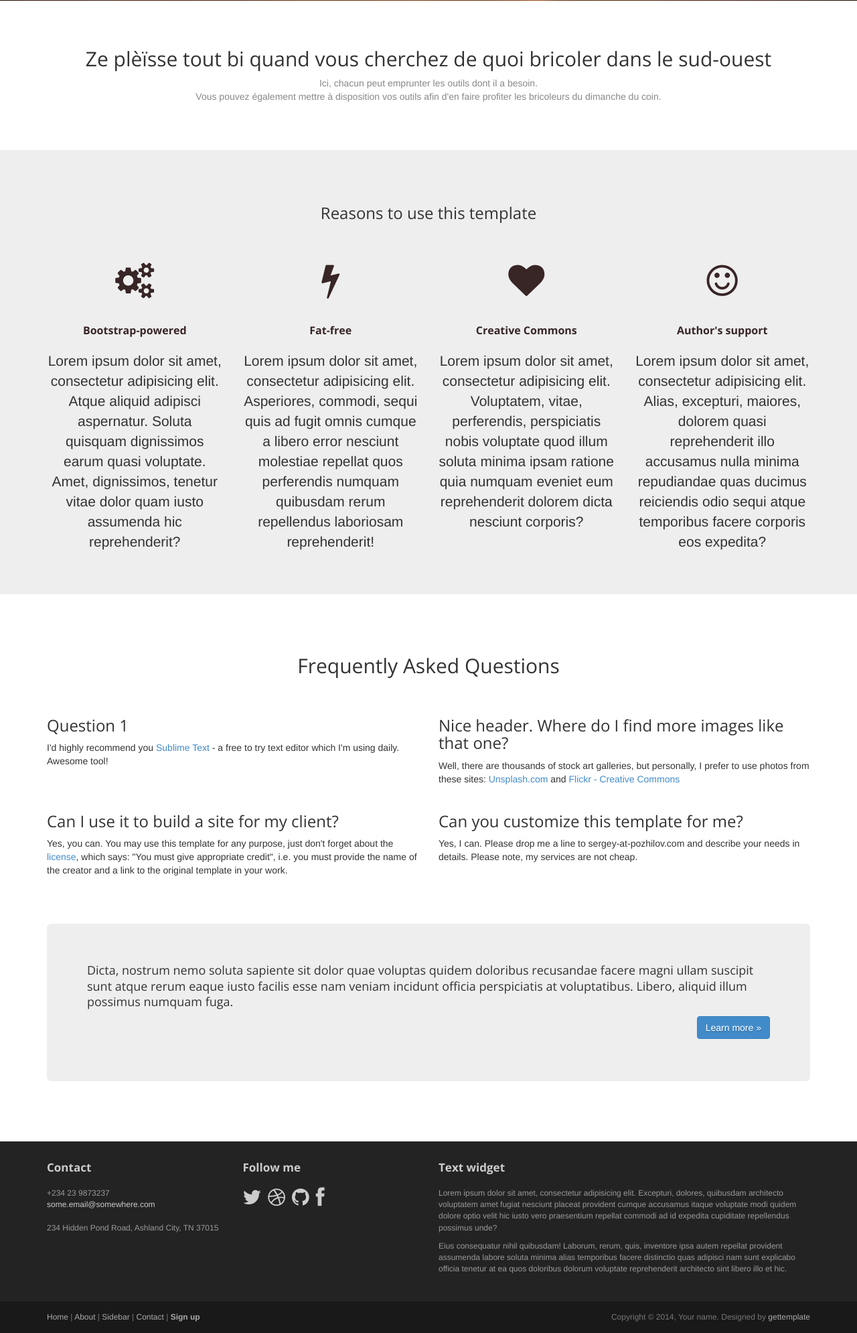
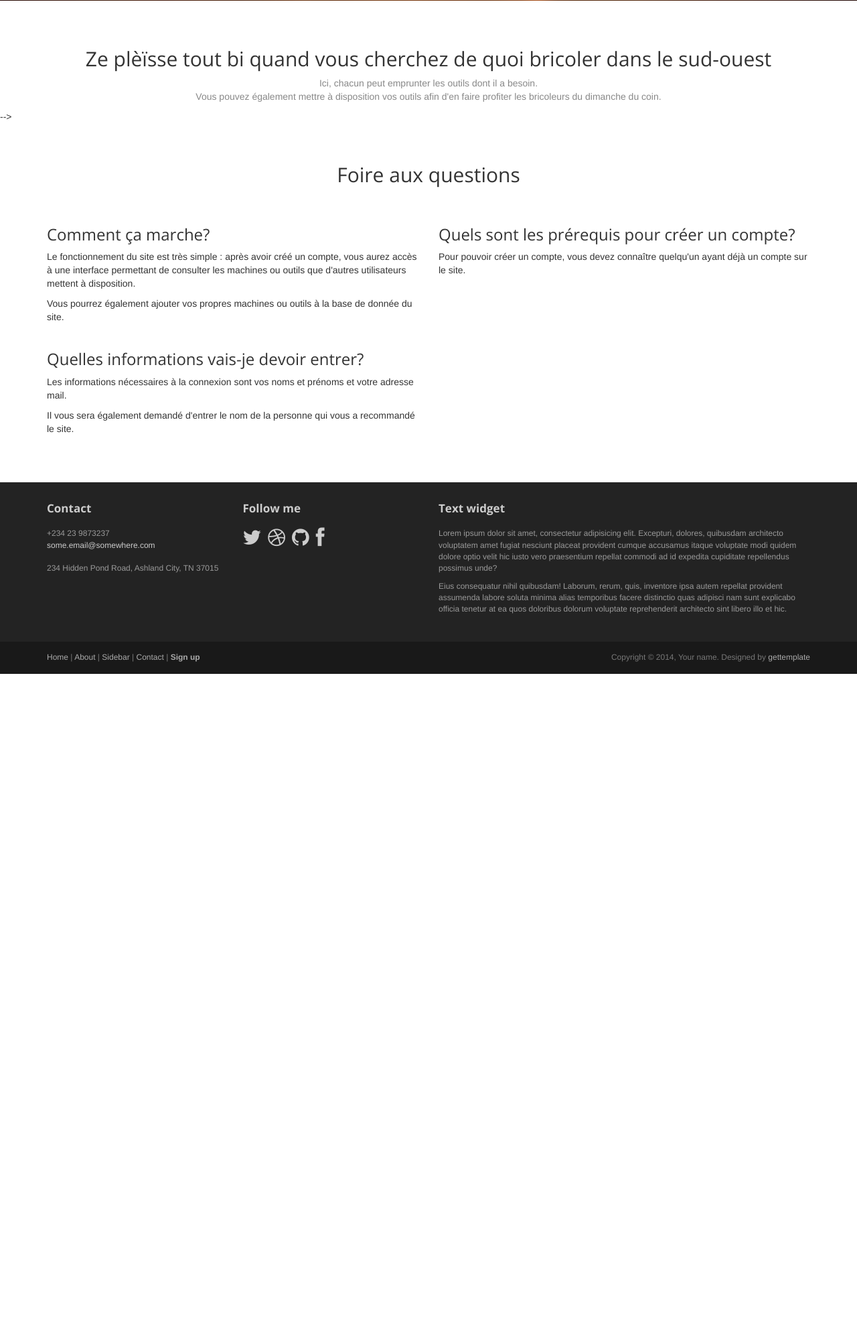
Before and after one commit to Gabouch/modso2, a Django app: page / in a window 1280 px wide. Shown: the part 519-2509 px from the top of the page at 67% size. After the commit the page ends 1525 px from the top, so only its background shows below. Run offline with Django 3.2, Linux system fonts and the light colour scheme; some libraries are stand-ins or nearby versions.

Commit message:
Maj index

```diff
--- a/gestionMachines/templates/gestionMachines/contact.html
+++ b/gestionMachines/templates/gestionMachines/contact.html
@@ -19,7 +19,7 @@
 				</header>
 
 				<p>
-					Vous rencontrez un bug? VOus voulez féliciter notre développeur? N'hésitez pas à nous contacter!
+					Vous rencontrez un bug? Vous voulez féliciter notre développeur? N'hésitez pas à nous contacter!
 				</p>
 				<br>
 					<form>
--- a/gestionMachines/templates/gestionMachines/faq.html
+++ b/gestionMachines/templates/gestionMachines/faq.html
@@ -1,37 +1,33 @@
-<div class="container">
+<div class="container" id="faq">
 
-		<h2 class="text-center top-space">Frequently Asked Questions</h2>
+		<h2 class="text-center top-space">Foire aux questions</h2>
 		<br>
 
 		<div class="row">
 			<div class="col-sm-6">
-				<h3>Question 1</h3>
-				<p>I'd highly recommend you <a href="http://www.sublimetext.com/">Sublime Text</a> - a free to try text editor which I'm using daily. Awesome tool!</p>
+				<h3>Comment ça marche?</h3>
+				<p>Le fonctionnement du site est très simple : après avoir créé un compte, vous aurez accès à une interface permettant de consulter les machines ou outils que d'autres utilisateurs mettent à disposition.</p>
+				<p>Vous pourrez également ajouter vos propres machines ou outils à la base de donnée du site.</p>
 			</div>
 			<div class="col-sm-6">
-				<h3>Nice header. Where do I find more images like that one?</h3>
+				<h3>Quels sont les prérequis pour créer un compte?</h3>
 				<p>
-					Well, there are thousands of stock art galleries, but personally,
-					I prefer to use photos from these sites: <a href="http://unsplash.com">Unsplash.com</a>
-					and <a href="http://www.flickr.com/creativecommons/by-2.0/tags/">Flickr - Creative Commons</a></p>
+					Pour pouvoir créer un compte, vous devez connaître quelqu'un ayant déjà un compte sur le site.
+				</p>
 			</div>
 		</div> <!-- /row -->
 
 		<div class="row">
 			<div class="col-sm-6">
-				<h3>Can I use it to build a site for my client?</h3>
+				<h3>Quelles informations vais-je devoir entrer?</h3>
 				<p>
-					Yes, you can. You may use this template for any purpose, just don't forget about the <a href="http://creativecommons.org/licenses/by/3.0/">license</a>,
-					which says: "You must give appropriate credit", i.e. you must provide the name of the creator and a link to the original template in your work.
+					Les informations nécessaires à la connexion sont vos noms et prénoms et votre adresse mail.
 				</p>
-			</div>
-			<div class="col-sm-6">
-				<h3>Can you customize this template for me?</h3>
-				<p>Yes, I can. Please drop me a line to sergey-at-pozhilov.com and describe your needs in details. Please note, my services are not cheap.</p>
+				<p>Il vous sera également demandé d'entrer le nom de la personne qui vous a recommandé le site.</p>
 			</div>
 		</div> <!-- /row -->
 
 		<!-- jumbotron top space -->
-		{% include 'gestionMachines/jumbotron_top_space.html'%}
+		<!-- {% include 'gestionMachines/jumbotron_top_space.html'%} -->
 
 </div>	<!-- /container -->
--- a/gestionMachines/templates/gestionMachines/header.html
+++ b/gestionMachines/templates/gestionMachines/header.html
@@ -4,7 +4,7 @@
             <div class="row">
                 <h1 class="lead">MODSO</h1>
                 <p class="tagline">Machines et Outils Du Sud-Ouest</p>
-                <p><a class="btn btn-default btn-lg" role="button">PLUS D'INFORMATIONS</a> </p>
+                <p><a href="#faq" class="btn btn-default btn-lg" role="button">PLUS D'INFORMATIONS</a> </p>
             </div>
         </div>
     </header>
--- a/gestionMachines/templates/gestionMachines/index.html
+++ b/gestionMachines/templates/gestionMachines/index.html
@@ -10,7 +10,7 @@
 	{% include 'gestionMachines/intro.html' %}
 
 	<!-- Highlights - jumbotron -->
-	{% include 'gestionMachines/highlights.html' %}
+	<!-- {% include 'gestionMachines/highlights.html' %}  -->
 
 	<!-- FAQ -->
 	{% include 'gestionMachines/faq.html' %}
--- a/gestionMachines/templates/gestionMachines/jumbotron_top_space.html
+++ b/gestionMachines/templates/gestionMachines/jumbotron_top_space.html
@@ -1,4 +1,4 @@
 <div class="jumbotron top-space">
-    <h4>Dicta, nostrum nemo soluta sapiente sit dolor quae voluptas quidem doloribus recusandae facere magni ullam suscipit sunt atque rerum eaque iusto facilis esse nam veniam incidunt officia perspiciatis at voluptatibus. Libero, aliquid illum possimus numquam fuga.</h4>
+    <h4>Ce site est un site de partage basé sur le volontariat et la gratuité. </h4>
         <p class="text-right"><a class="btn btn-primary btn-large">Learn more »</a></p>
 </div>
```
